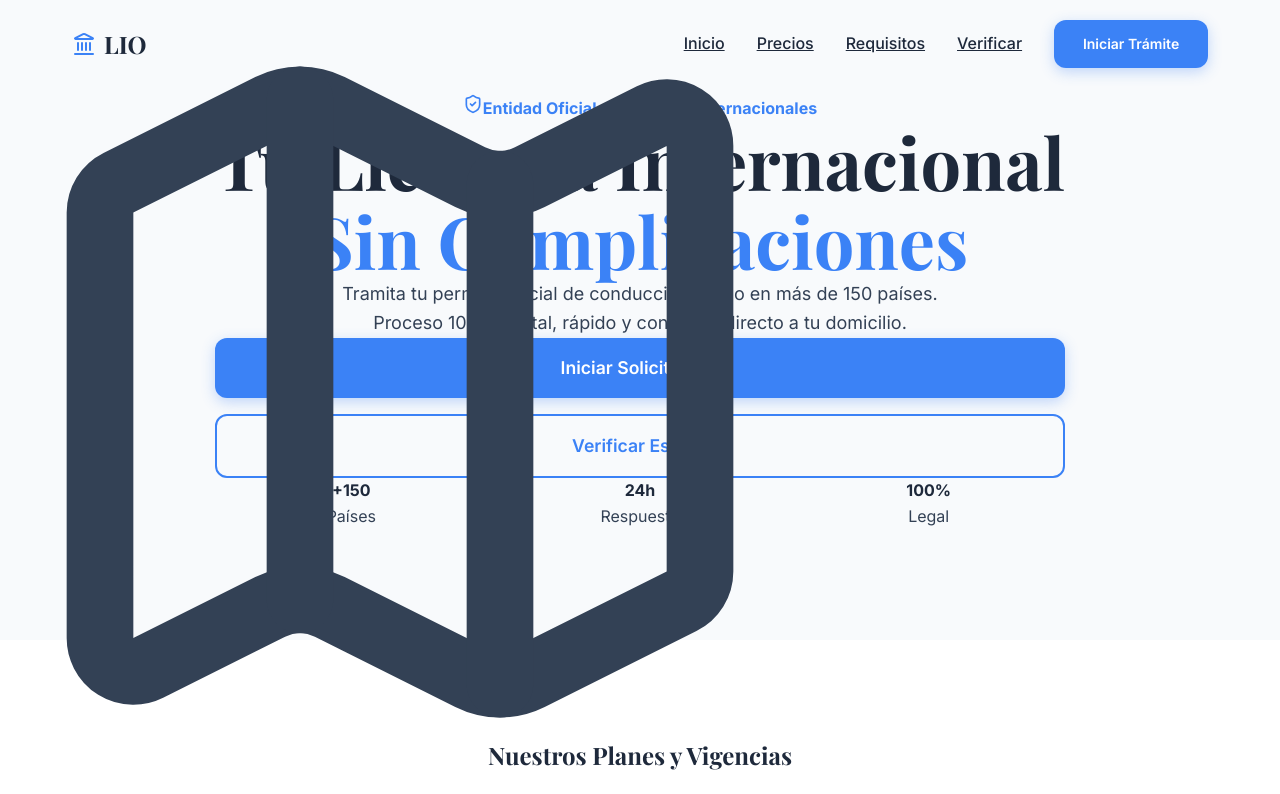
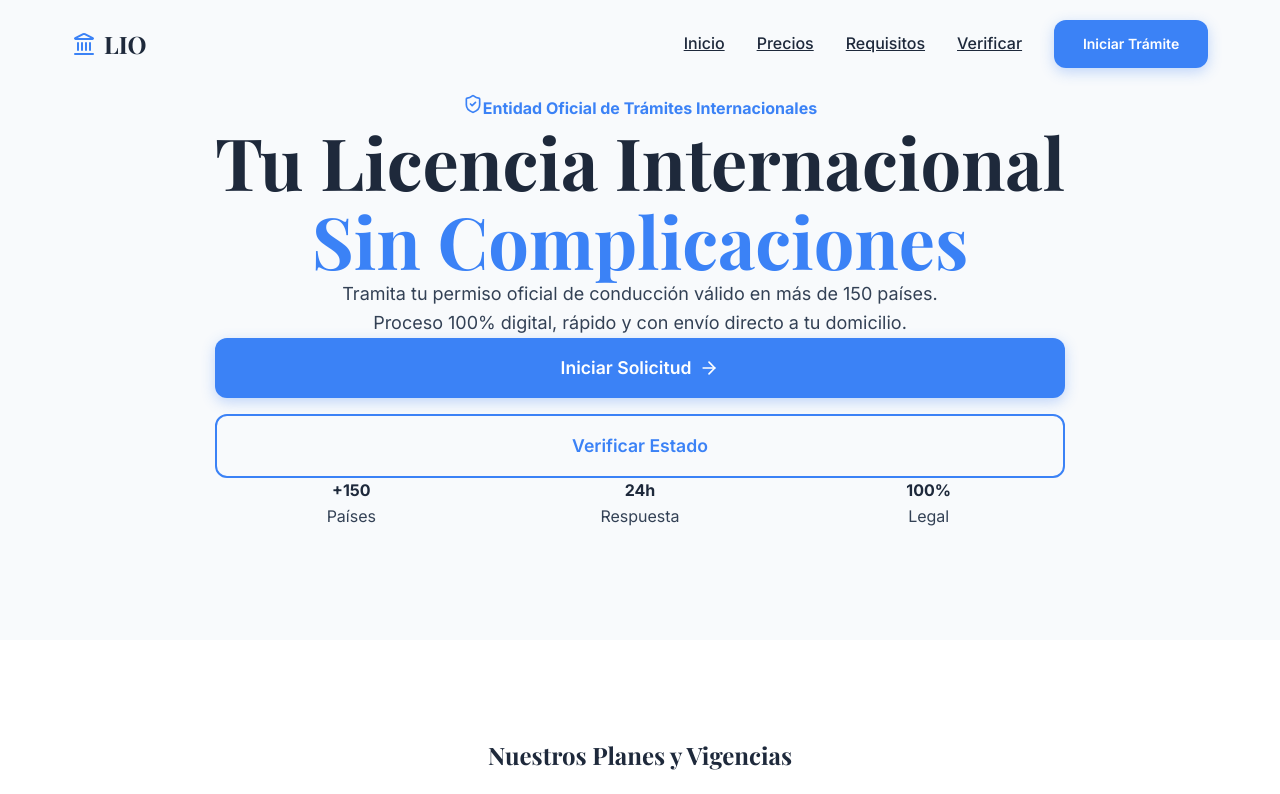
Before and after one commit to JAZB2612/Lio-web, a React (Vite) app: page / in a window 1280 px wide. Shown: the top 794 px of the page. Built offline with nearby package versions, Linux system fonts and the light colour scheme.

Commit message:
Remove disruptive background icon from Hero

```diff
--- a/src/components/Hero.jsx
+++ b/src/components/Hero.jsx
@@ -54,10 +54,6 @@ const Hero = () => {
                 </div>
             </div>
 
-            {/* Subtle background graphic */}
-            <div className="absolute top-1/2 left-1/2 -translate-x-1/2 -translate-y-1/2 w-full h-full opacity-[0.03] pointer-events-none">
-                <Map size={800} />
-            </div>
         </section>
     );
 };
```
